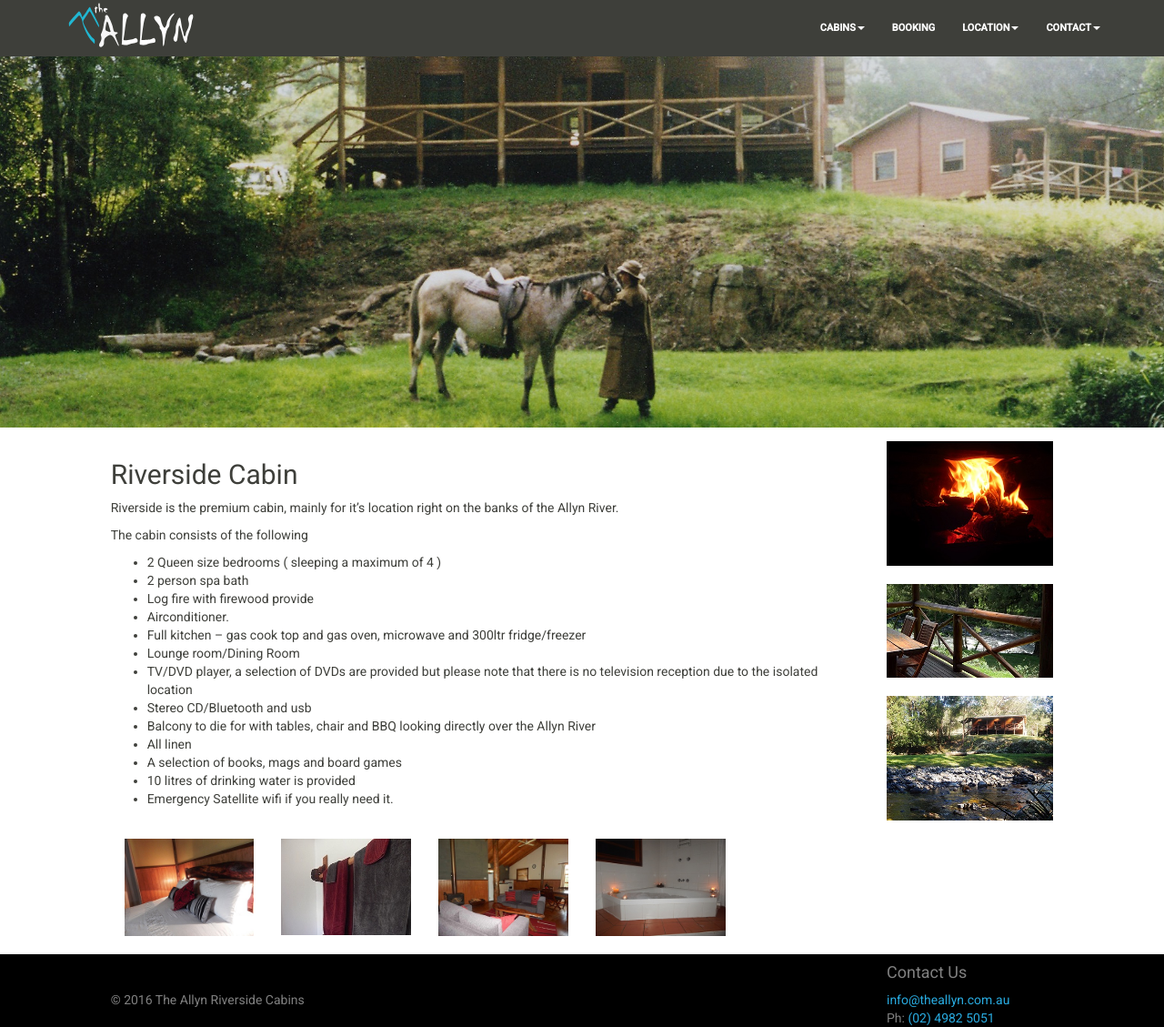
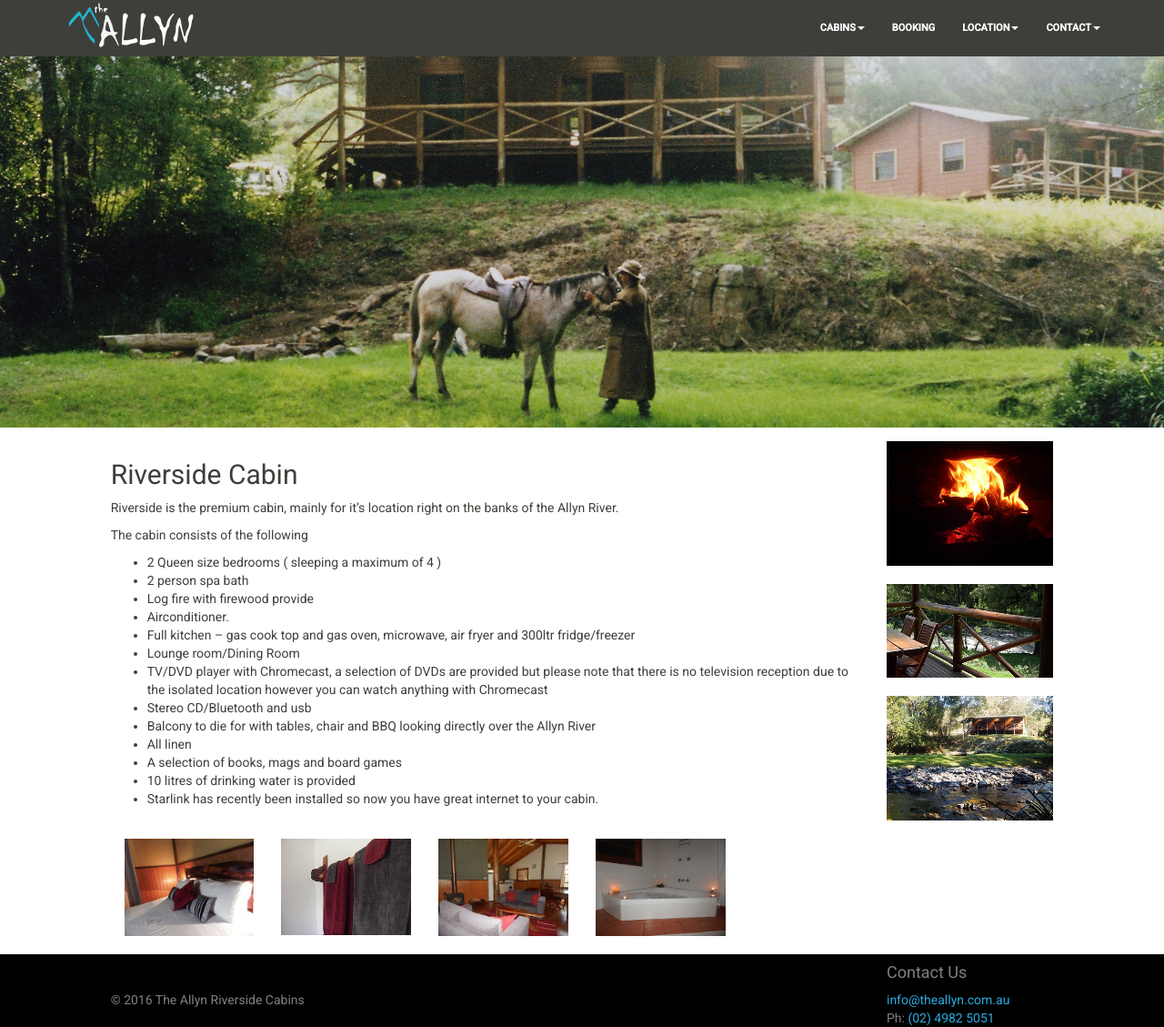
Before and after one commit to samuraibeach/theallyn, a Jekyll site: the page built from riverside-cabin.md, in a window 1280 px wide and 1129 px high. Shown: the whole window at 91% size. Built offline with Jekyll 4.4.1, drawn with Linux system fonts in a browser that asks for light colours.

Commit message:
Update riverside-cabin.md

```diff
--- a/riverside-cabin.md
+++ b/riverside-cabin.md
@@ -31,12 +31,12 @@ The cabin consists of the following
 * 2 person spa bath
 * Log fire with firewood provide
 * Airconditioner.
-* Full kitchen – gas cook top and gas oven, microwave and 300ltr fridge/freezer
+* Full kitchen – gas cook top and gas oven, microwave, air fryer and 300ltr fridge/freezer
 * Lounge room/Dining Room
-* TV/DVD player, a selection of DVDs are provided but please note that there is no television reception due to the isolated location
+* TV/DVD player with Chromecast, a selection of DVDs are provided but please note that there is no television reception due to the isolated location however you can watch anything with Chromecast
 * Stereo CD/Bluetooth and usb
 * Balcony to die for with tables, chair and BBQ looking directly over the Allyn River
 * All linen
 * A selection of books, mags and board games
 * 10 litres of drinking water is provided
-* Emergency Satellite wifi if you really need it.
+* Starlink has recently been installed so now you have great internet to your cabin.
```
